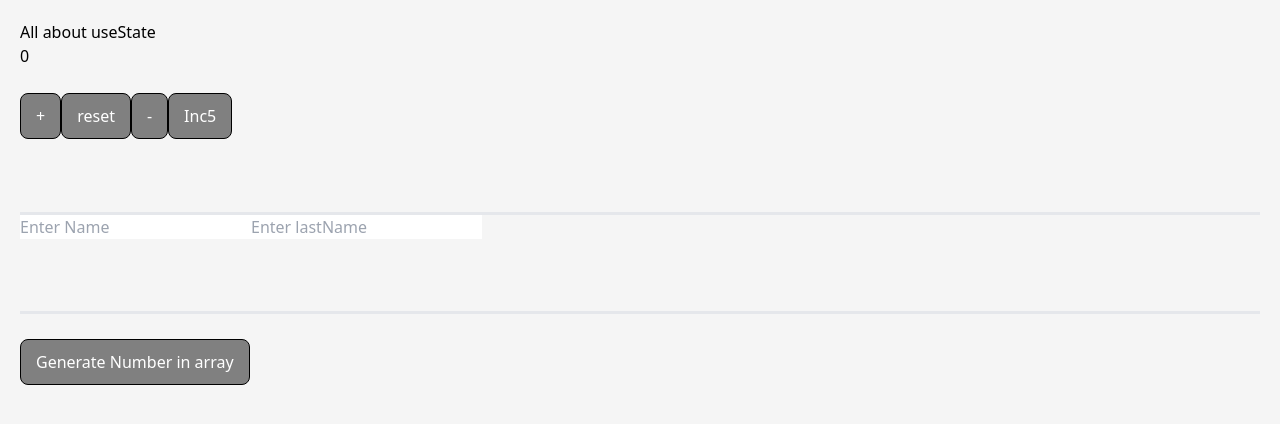
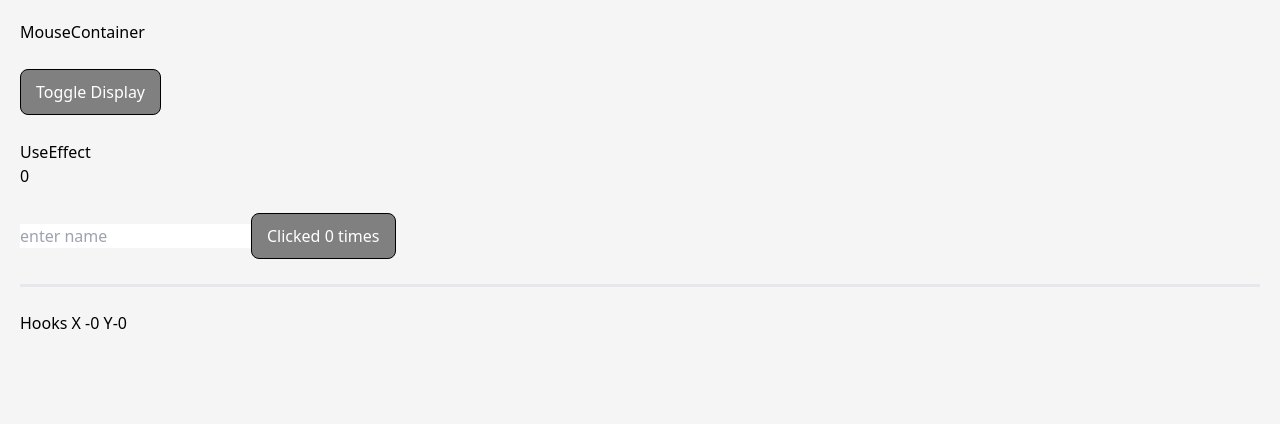
Before and after one commit to Omid-Sargazi/react-project, a React (Create React App) app: page / in a window 1280 px wide. Shown: the top 424 px of the page. Built offline with nearby package versions, Linux system fonts and the light colour scheme.

Commit message:
useEffect with cleanup code

```diff
--- a/src/App.js
+++ b/src/App.js
@@ -103,6 +103,8 @@ import UseStateHook from "./Componentstwo/UseStateHook";
 import USeStateHook002 from "./Componentstwo/useStateHook002";
 import UseStateHook03 from "./Componentstwo/useStateHook003";
 import UseState from "./Componentstwo/UseState";
+import UseEffect01 from "./Componentstwo/UseEffect01";
+import MouseContainer from "./Componentstwo/MouseContainer";
 // import ParentComponent from "./Components/ParentComponent";
 import ParentComponent from "./Components/UseMemo/ParentComponent";
 import { useReducer } from "react";
@@ -183,7 +185,9 @@ const App = () => {
       <UseStateHook03 /> */}
 
       {/* ///////////////////////////////////////////// */}
-      <UseState />
+      {/* <UseState /> */}
+      {/* <UseEffect01 /> */}
+      <MouseContainer />
     </div>
   );
 };
--- /dev/null
+++ b/src/Componentstwo/MouseContainer.js
@@ -0,0 +1,15 @@
+import { useState } from "react";
+import UseEffect01 from "./UseEffect01";
+const MouseContainer = () => {
+  const [dispaly, setDispaly] = useState(true);
+
+  return (
+    <>
+      <h1>MouseContainer</h1>
+      <button onClick={() => setDispaly(!dispaly)}>Toggle Display</button>
+      {dispaly && <UseEffect01 />}
+    </>
+  );
+};
+
+export default MouseContainer;
--- /dev/null
+++ b/src/Componentstwo/UseEffect01.js
@@ -0,0 +1,50 @@
+import { useEffect, useState } from "react";
+const UseEffect01 = () => {
+  const [count, setCount] = useState(0);
+  const [name, setName] = useState("");
+  const [x, setX] = useState(0);
+  const [y, setY] = useState(0);
+
+  const logMousePosition = (e) => {
+    console.log("Mouse Event");
+    setX(e.clientX);
+    setY(e.clientY);
+  };
+  useEffect(() => {
+    document.title = `You Clicked ${count} times`;
+    console.log("useEffect-updating document title");
+    window.addEventListener("mousemove", logMousePosition);
+    return () => {
+      console.log("Component Unmounted code...");
+      window.removeEventListener("mousemove", logMousePosition);
+    };
+  }, []); ///useEffect runs after rendering component
+
+  const handlename = (e) => {
+    setName(e.target.value);
+  };
+
+  return (
+    <>
+      <h1>UseEffect</h1>
+      <h2>{count}</h2>
+      <input
+        onChange={handlename}
+        type="text"
+        placeholder="enter name"
+        value={name}
+      />
+      <button onClick={() => setCount((prev) => prev + 1)}>
+        Clicked {count} times
+      </button>
+      <hr />
+      <hr />
+      <hr />
+      <br />
+      <div>
+        Hooks X -{x} Y-{y}
+      </div>
+    </>
+  );
+};
+export default UseEffect01;
```
